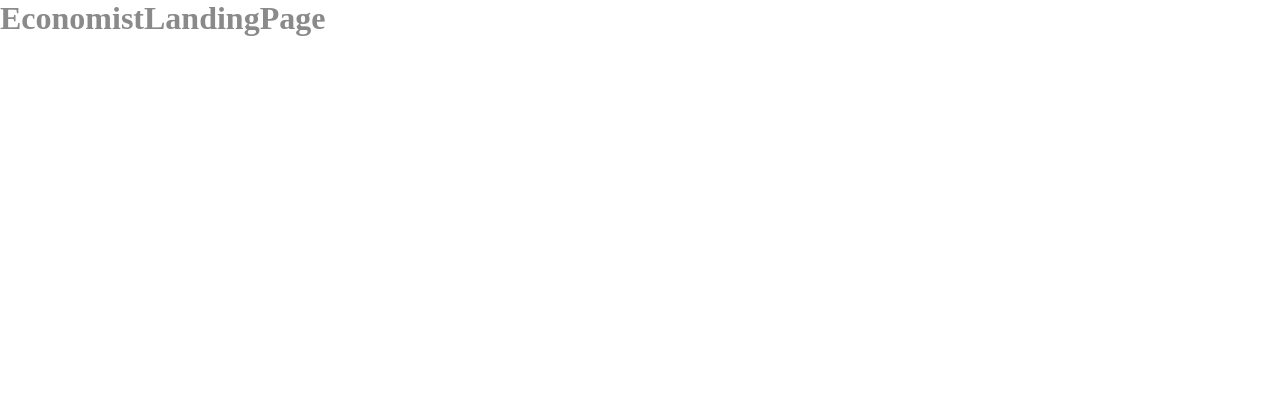
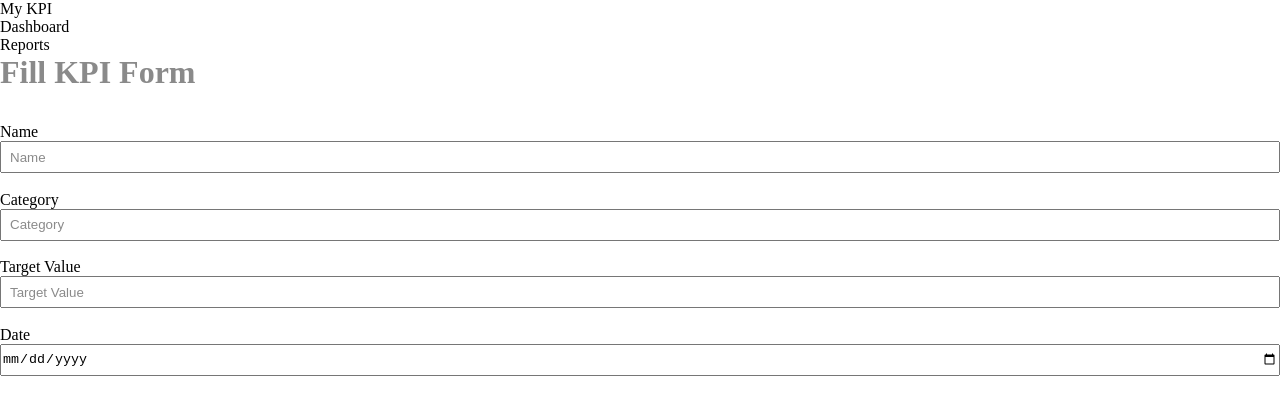
Before and after one commit to WomenPlusPlus/deploy-impact-23-kpi-5, a React (Vite) app in the folder frontEnd/: page /economist in a window 1280 px wide. Shown: the top 414 px of the page. Built offline with nearby package versions, Linux system fonts and the light colour scheme.

Commit message:
feat: fix deployment erros

```diff
--- a/frontEnd/App.tsx
+++ b/frontEnd/App.tsx
@@ -1,14 +1,14 @@
-import { Route, Routes, useNavigate } from "react-router-dom";
+import { Route, Routes } from "react-router-dom";
 // import { auth } from "./auth.ts";
 import EconomistLandingPage from "./src/components/EconomistLandingPage";
 import GatekeeperLandingPage from "./src/components/GatekeeperLandingPage";
 import Form from "./src/components/Form";
 import AuthenticationPage from "./src/components/AuthenticationPage";
-import { useEffect } from "react";
+// import { useEffect } from "react";
 import NotFoundPage from "./src/components/NotFoundPage.tsx";
 
 function App() {
-  const navigate = useNavigate();
+  // const navigate = useNavigate();
 
   // useEffect(() => {
   //   console.log("auth.firstLoginTimestamp:", auth.firstLoginTimestamp);
--- a/frontEnd/src/components/AuthenticationPage.tsx
+++ b/frontEnd/src/components/AuthenticationPage.tsx
@@ -3,7 +3,7 @@
 import React, { useState } from "react";
 import { supabase } from "./client.js";
 import "./styles-authentication.css";
-import IMAGES from "../assets/IMAGES";
+import IMAGES from "../assets/Images.js";
 
 const AuthenticationPage = () => {
   const [formData, setFormData] = useState({
--- a/frontEnd/src/components/EconomistLandingPage.tsx
+++ b/frontEnd/src/components/EconomistLandingPage.tsx
@@ -1,7 +1,38 @@
+import "./economist-dashboard.css";
+
 export default function EconomistLandingPage() {
   return (
     <div>
-      <h1>EconomistLandingPage</h1>
+      <div className="sidebar">
+        <ul>
+          <li>My KPI</li>
+          <li>Dashboard</li>
+          <li>Reports</li>
+        </ul>
+      </div>
+      <div className="kpi-form">
+        <h1>Fill KPI Form</h1>
+        <form>
+          <label htmlFor="name">Name</label>{" "}
+          <input type="text" id="name" name="name" placeholder="Name"></input>
+          <label htmlFor="category">Category</label>
+          <input
+            type="text"
+            id="category"
+            name="category"
+            placeholder="Category"
+          ></input>
+          <label htmlFor="targetValue">Target Value</label>
+          <input
+            type="text"
+            id="targetValue"
+            name="targetValue"
+            placeholder="Target Value"
+          ></input>
+          <label htmlFor="date">Date</label>
+          <input type="date" id="date" name="date" />
+        </form>
+      </div>
     </div>
   );
 }
--- /dev/null
+++ b/frontEnd/src/components/economist-dashboard.css
@@ -0,0 +1,2 @@
+.sidebar {
+}
--- a/frontEnd/src/main.tsx
+++ b/frontEnd/src/main.tsx
@@ -1,10 +1,13 @@
 import React from "react";
 import { createRoot } from "react-dom/client";
-import { BrowserRouter as Router } from "react-router-dom"; // Import Router here
+import { BrowserRouter as Router } from "react-router-dom";
 
 import App from "../App";
 
-const root = createRoot(document.getElementById("root"));
+const rootElement = document.getElementById("root");
+
+if (rootElement) {
+  const root = createRoot(rootElement);
   root.render(
     <React.StrictMode>
       <Router>
@@ -12,3 +15,6 @@
       </Router>
     </React.StrictMode>
   );
+} else {
+  console.error("Could not find root element");
+}
```
Also changed, not shown: frontEnd/src/assets/Images.tsx (renamed from frontEnd/src/assets/Images.jsx). Lines whose indentation alone changed are shown as unchanged.
